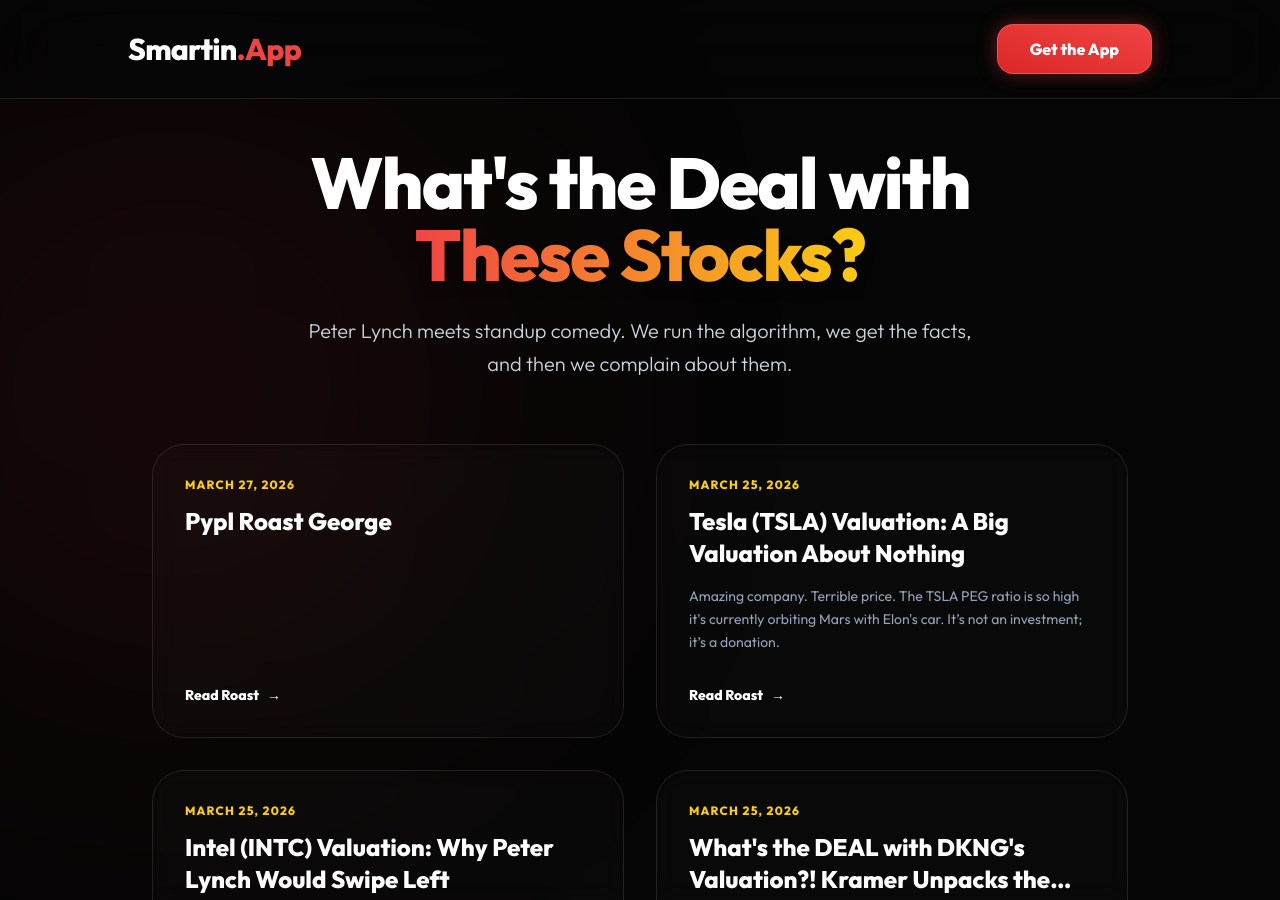
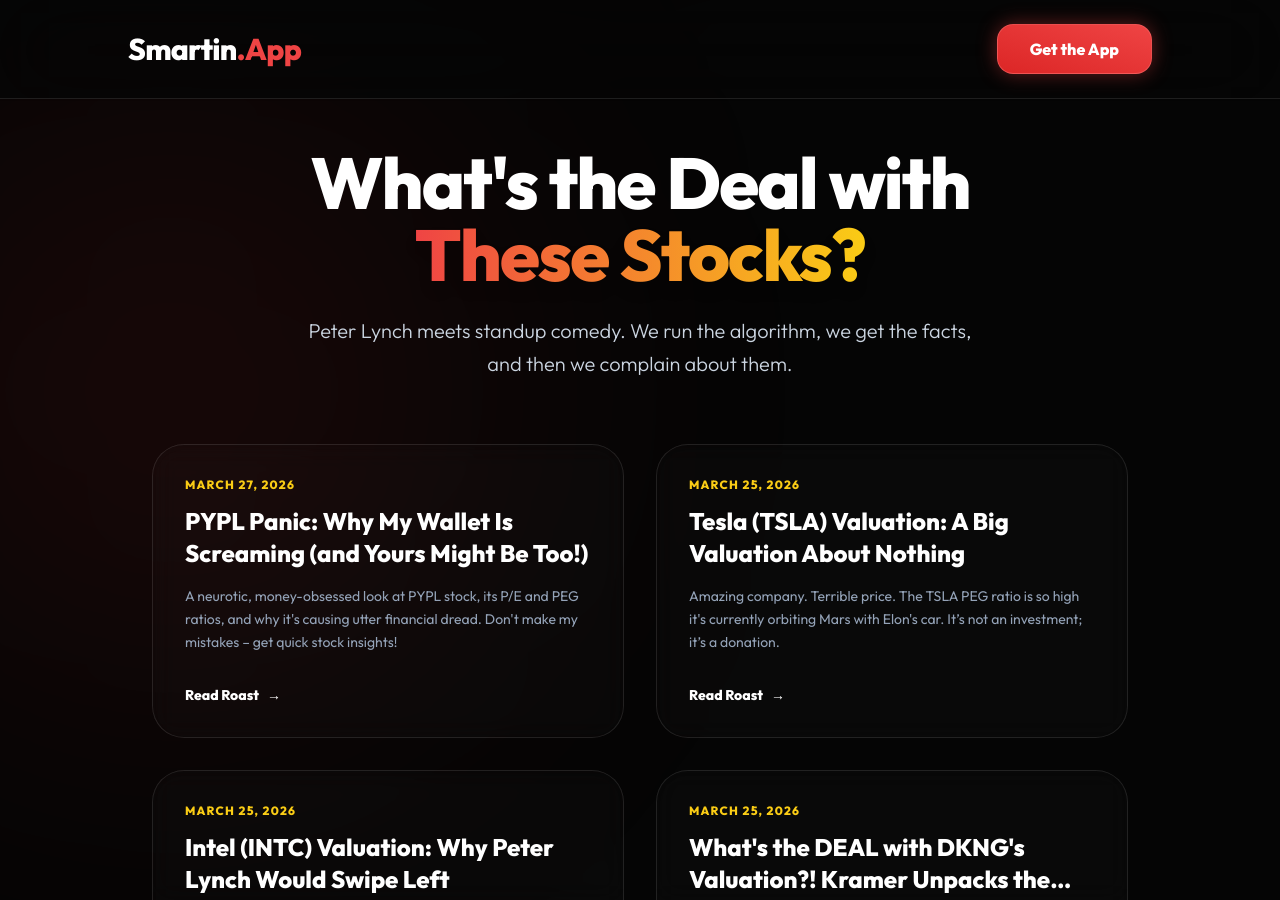
Before and after one commit to sivi29y/smartin-privacy, a Jekyll site: the page built from blog.html, in a window 1280 px wide and 900 px high. Built offline with Jekyll 4.4.1, drawn with Linux system fonts in a browser that asks for light colours; nearby versions of some CDN libraries.

Commit message:
Clean up blog permalinks and fix PYPL post header

```diff
--- a/_posts/2026-03-25-aapl-roast-jerry.md
+++ b/_posts/2026-03-25-aapl-roast-jerry.md
@@ -3,7 +3,7 @@
 title: "What's the DEAL with AAPL Stock? A Seinfeld Roast of Apple's Ratios!"
 description: "Jerry Seinfeld tackles AAPL's P/E and PEG ratios in a hilarious, observational roast. Are you paying too much for Apple? Smartin helps you find out!"
 keywords: "AAPL stock, Apple stock, P/E ratio, PEG ratio, stock ratings, Smartin app, iOS app, investing, Jerry Seinfeld comedy, observational humor, quick stock ratings"
-permalink: /blog/aapl-roast-jerry/
+permalink: /blog/aapl/
 ---
 
 What is the deal with investing? I mean, you put your money in, and then you just... wait? It's like going to a restaurant, ordering food, and then the waiter says, "Okay, we'll bring it out when it's done... or not. We'll see how it goes!" And then they hand you a little printout with numbers like 'P/E' and 'PEG.' What are these, secret menu codes?
--- a/_posts/2026-03-25-djt-roast-jerry.md
+++ b/_posts/2026-03-25-djt-roast-jerry.md
@@ -3,7 +3,7 @@
 title: "What's The Deal With DJT Stock? A Seinfeld Roast of Its Ratios (and My Sanity)"
 description: "Jerry Seinfeld tackles the absurdity of DJT stock's P/E and PEG ratios. Get ready for some observational comedy on why this stock just doesn't make sense. Find clarity with Smartin."
 keywords: DJT stock, Trump Media, Truth Social, stock market, P/E ratio, PEG ratio, investing comedy, Jerry Seinfeld, Smartin app, stock analysis, iOS app
-permalink: /blog/djt-roast-jerry/
+permalink: /blog/djt/
 ---
 
 What *is* the deal with the stock market? You put your money in, you hope it grows, but then they hit you with all these… *ratios*. P/E, PEG… it’s like they're trying to make it sound more complicated than ordering soup. I mean, do I look like I carry a slide rule in my pocket?
--- a/_posts/2026-03-25-dkng-roast-cosmo.md
+++ b/_posts/2026-03-25-dkng-roast-cosmo.md
@@ -15,7 +15,7 @@
   - AI stock analysis app
   - Financial humor
   - Smartin app
-permalink: /blog/dkng-roast-cosmo/
+permalink: /blog/dkng/
 ---
 
 *KNOCK, KNOCK, KNOCK!*
--- a/_posts/2026-03-27-pypl-roast-george.md
+++ b/_posts/2026-03-27-pypl-roast-george.md
@@ -1,10 +1,9 @@
-yaml
 ---
 layout: post
 title: "PYPL Panic: Why My Wallet Is Screaming (and Yours Might Be Too!)"
 description: "A neurotic, money-obsessed look at PYPL stock, its P/E and PEG ratios, and why it's causing utter financial dread. Don't make my mistakes – get quick stock insights!"
 keywords: "PYPL, stock, ratings, P/E ratio, PEG ratio, investing, panic, money, Smartin, iOS app"
-permalink: /blog/pypl-roast-george/
+permalink: /blog/pypl/
 ---
 
 Another day, another pit in my stomach. It’s not the coffee, it’s not that weird sandwich I had for lunch... it’s the stock market. Specifically, it’s PYPL. I mean, I *tried* to just glance at it. A quick look, no big deal. But then the numbers started flashing, and now I feel like I need to lie down in a dark room.
```
Also changed, not shown: _posts/2026-03-25-clov-roast-kurt.md (+1 -1 lines).
